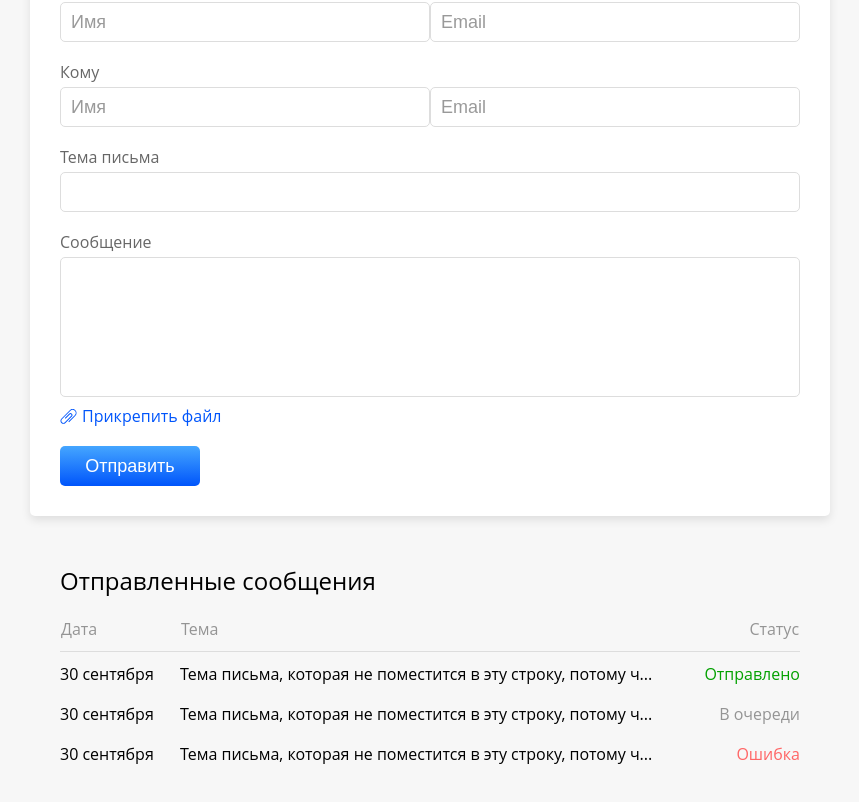
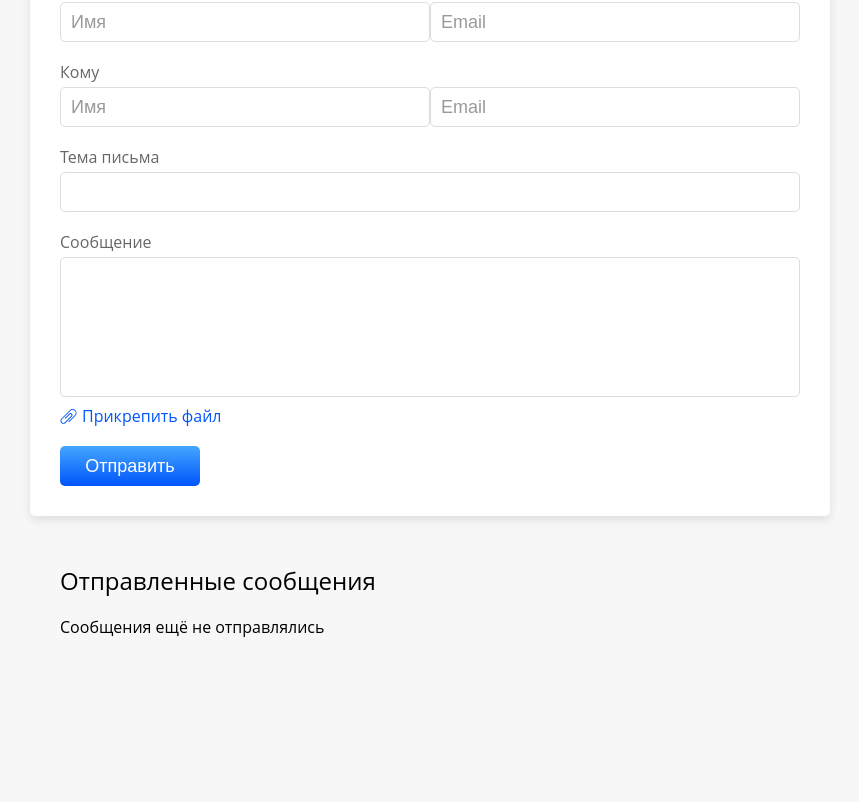
Before and after one commit to kovyazin/sendsay-test, a React (Create React App) app: page / in a window 1280 px wide. Shown: the part 234-1036 px from the top of the page, without its empty margins (210-1069 px from the left). Built offline with nearby package versions, Linux system fonts and the light colour scheme.

Commit message:
Добавил редакс в проект, обернул компонент SentMessages коннектом

```diff
--- a/package.json
+++ b/package.json
@@ -30,5 +30,9 @@
       "last 1 firefox version",
       "last 1 safari version"
     ]
+  },
+  "devDependencies": {
+    "react-redux": "^7.1.3",
+    "redux": "^4.0.4"
   }
 }
--- a/src/components/SentMessages/SentMessages.css
+++ b/src/components/SentMessages/SentMessages.css
@@ -11,63 +11,9 @@
   line-height: 30px;
 }
 
-.sent-messages-table {
-  width: 100%;
-
-  border-collapse: collapse;
-
-  table-layout: fixed;
-}
-
-.sent-messages-header {
-  border-bottom: 1px solid #ddd;
-}
-
-.sent-messages-heading:nth-child(1) {
-  width: 16.22%;
-}
-
-.sent-messages-heading:nth-child(2) {
-  width: 68.92%;
-}
-
-.sent-messages-heading:nth-child(3) {
-  width: 14.86%;
-
-  text-align: right;
-}
-
-.sent-messages-heading {
-  padding-bottom: 9px;
-
-  text-align: left;
-  color: rgba(0, 0, 0, .4);
-  font-size: 16px;
-  font-weight: 400;
-  line-height: 25px;
-}
-
-.sent-messages-data {
-  padding: 10px 0 5px;
-
+.sent-messages-text-empty {
   color: #000;
   font-size: 16px;
   font-weight: 400;
   line-height: 25px;
 }
-
-.sent-messages-data:nth-child(3) {
-  text-align: right;
-}
-
-.color-success {
-  color: #03a100;
-}
-
-.color-waiting {
-  color: rgba(0, 0, 0, 0.4);
-}
-
-.color-warning {
-  color: #ff6666;
-}
--- a/src/components/SentMessages/SentMessages.jsx
+++ b/src/components/SentMessages/SentMessages.jsx
@@ -1,41 +1,20 @@
 import React from 'react';
+import { connect } from 'react-redux';
+import './SentMessages.css';
+import TableSentMessages from './TableSentMessages/TableSentMessages';
 
-import './SentMessages.css';
-
-const SentMessages = (props) => {
+const SentMessages = ({ sentMessages }) => {
   return (
     <div className="sent-messages">
       <div className="sent-messages-title">Отправленные сообщения</div>
-
-      <table className="sent-messages-table">
-        <thead>
-          <tr className="sent-messages-header">
-            <th className="sent-messages-heading">Дата</th>
-            <th className="sent-messages-heading">Тема</th>
-            <th className="sent-messages-heading">Статус</th>
-          </tr>
-        </thead>
-        <tbody>
-          <tr className="sent-messages-row">
-            <td className="sent-messages-data">30 сентября</td>
-            <td className="sent-messages-data">Тема письма, которая не поместится в эту строку, потому ч...</td>
-            <td className="sent-messages-data color-success">Отправлено</td>
-          </tr>
-          <tr className="sent-messages-row">
-            <td className="sent-messages-data">30 сентября</td>
-            <td className="sent-messages-data">Тема письма, которая не поместится в эту строку, потому ч...</td>
-            <td className="sent-messages-data color-waiting">В очереди</td>
-          </tr>
-          <tr className="sent-messages-row">
-            <td className="sent-messages-data">30 сентября</td>
-            <td className="sent-messages-data">Тема письма, которая не поместится в эту строку, потому ч...</td>
-            <td className="sent-messages-data color-warning">Ошибка</td>
-          </tr>
-        </tbody>
-      </table>
-
+      {!!sentMessages.length && <TableSentMessages />}
+      {!sentMessages.length && <div>Сообщения ещё не отправлялись</div>}
     </div>
   )
 }
 
-export default SentMessages;
+const mapStateToProps = ({ reducer: { sentMessages } }) => {
+  return { sentMessages }
+}
+
+export default connect(mapStateToProps)(SentMessages);
--- /dev/null
+++ b/src/components/SentMessages/TableSentMessages/TableSentMessages.css
@@ -0,0 +1,60 @@
+.sent-messages-table {
+  width: 100%;
+
+  border-collapse: collapse;
+
+  table-layout: fixed;
+}
+
+.sent-messages-header {
+  border-bottom: 1px solid #ddd;
+}
+
+.sent-messages-heading:nth-child(1) {
+  width: 16.22%;
+}
+
+.sent-messages-heading:nth-child(2) {
+  width: 68.92%;
+}
+
+.sent-messages-heading:nth-child(3) {
+  width: 14.86%;
+
+  text-align: right;
+}
+
+.sent-messages-heading {
+  padding-bottom: 9px;
+
+  text-align: left;
+  color: rgba(0, 0, 0, .4);
+  font-size: 16px;
+  font-weight: 400;
+  line-height: 25px;
+}
+
+.sent-messages-data {
+  padding: 10px 0 5px;
+
+  color: #000;
+  font-size: 16px;
+  font-weight: 400;
+  line-height: 25px;
+}
+
+.sent-messages-data:nth-child(3) {
+  text-align: right;
+}
+
+.color-success {
+  color: #03a100;
+}
+
+.color-waiting {
+  color: rgba(0, 0, 0, 0.4);
+}
+
+.color-warning {
+  color: #ff6666;
+}
--- /dev/null
+++ b/src/components/SentMessages/TableSentMessages/TableSentMessages.jsx
@@ -0,0 +1,35 @@
+import React from 'react';
+import './TableSentMessages.css';
+
+const TableSentMessages = (props) => {
+  return (
+    <table className="sent-messages-table">
+      <thead>
+        <tr className="sent-messages-header">
+          <th className="sent-messages-heading">Дата</th>
+          <th className="sent-messages-heading">Тема</th>
+          <th className="sent-messages-heading">Статус</th>
+        </tr>
+      </thead>
+      <tbody>
+        <tr className="sent-messages-row">
+          <td className="sent-messages-data">30 сентября</td>
+          <td className="sent-messages-data">Тема письма, которая не поместится в эту строку, потому ч...</td>
+          <td className="sent-messages-data color-success">Отправлено</td>
+        </tr>
+        <tr className="sent-messages-row">
+          <td className="sent-messages-data">30 сентября</td>
+          <td className="sent-messages-data">Тема письма, которая не поместится в эту строку, потому ч...</td>
+          <td className="sent-messages-data color-waiting">В очереди</td>
+        </tr>
+        <tr className="sent-messages-row">
+          <td className="sent-messages-data">30 сентября</td>
+          <td className="sent-messages-data">Тема письма, которая не поместится в эту строку, потому ч...</td>
+          <td className="sent-messages-data color-warning">Ошибка</td>
+        </tr>
+      </tbody>
+    </table>
+  )
+}
+
+export default TableSentMessages;
--- a/src/index.js
+++ b/src/index.js
@@ -1,8 +1,14 @@
 import React from 'react';
 import ReactDOM from 'react-dom';
+import { Provider } from 'react-redux';
+import store from './store/store';
 
 import './index.css';
 
 import App from './components/App/App';
 
-ReactDOM.render(<App />, document.getElementById('root'));
+ReactDOM.render(
+  <Provider store={store}>
+    <App />
+  </Provider>,
+  document.getElementById('root'));
--- /dev/null
+++ b/src/reducers/reducer.js
@@ -0,0 +1,12 @@
+const initialState = {
+  sentMessages: []
+}
+
+const reducer = (state = initialState, action) => {
+  switch(action.type) {
+    default:
+      return state;
+  }
+}
+
+export default reducer;
--- /dev/null
+++ b/src/reducers/rootReducer.js
@@ -0,0 +1,8 @@
+import { combineReducers } from 'redux';
+import reducer from './reducer';
+
+const rootReducer = combineReducers({
+  reducer
+});
+
+export default rootReducer;
--- /dev/null
+++ b/src/store/store.js
@@ -0,0 +1,5 @@
+import { createStore } from 'redux';
+import rootReducer from '../reducers/rootReducer';
+
+const store = createStore(rootReducer);
+export default store;
```
Also changed, not shown: 1 other file (tests, documents, lock files or other folders).
